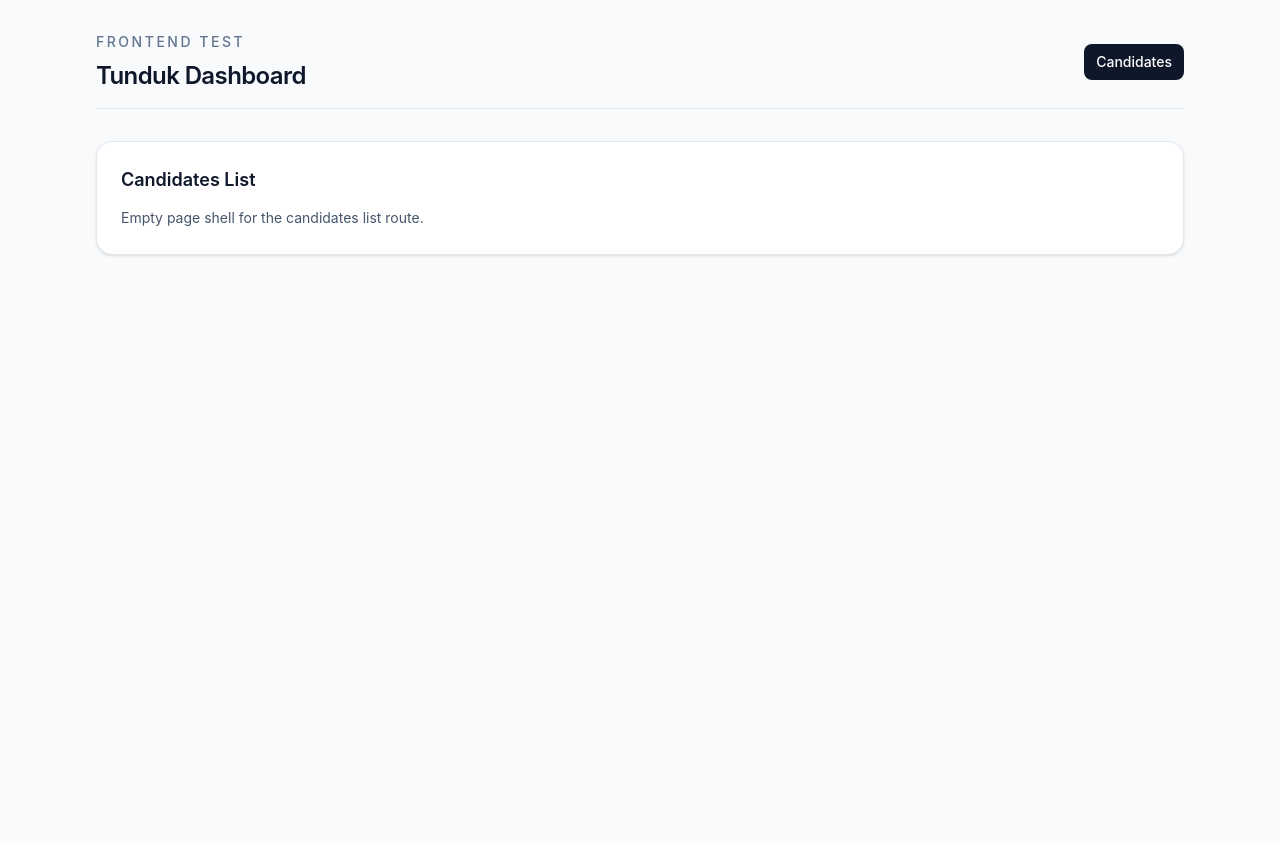
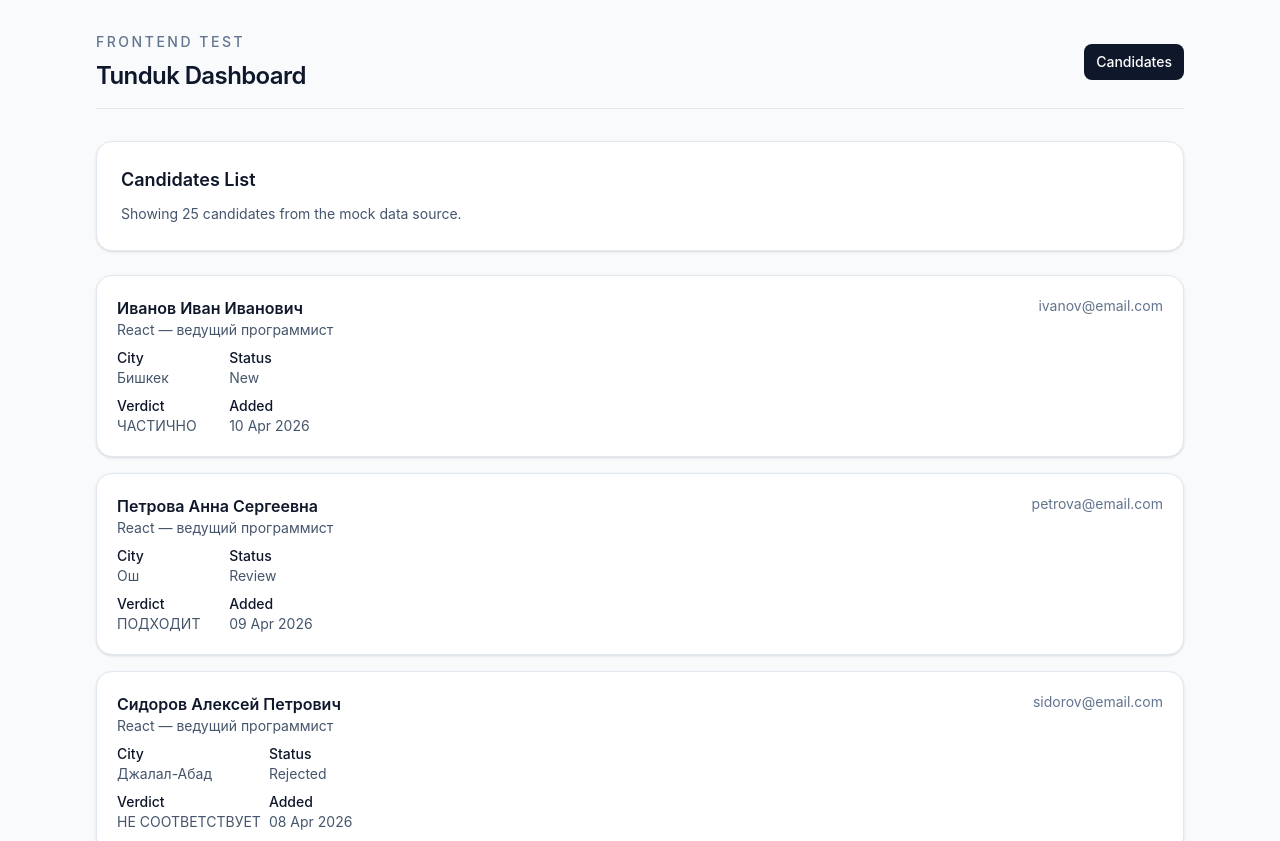
Before and after one commit to unclebusy/tunduk_dashboard, a React (Vite) app: page /candidates in a window 1280 px wide. Shown: the top 841 px of the page. Before the commit the page ends 800 px from the top, so only its background shows below. Built offline with nearby package versions, Linux system fonts and the light colour scheme.

Commit message:
Render basic candidates list from the mock API

```diff
--- /dev/null
+++ b/src/components/CandidateCard.tsx
@@ -0,0 +1,66 @@
+import { Link } from 'react-router';
+import type { Candidate } from '../types/candidate';
+
+interface CandidateCardProps {
+  candidate: Candidate;
+}
+
+function formatCreatedAt(value: string): string {
+  return new Intl.DateTimeFormat('en-GB', {
+    day: '2-digit',
+    month: 'short',
+    year: 'numeric',
+  }).format(new Date(value));
+}
+
+function CandidateCard({ candidate }: CandidateCardProps) {
+  return (
+    <article className="rounded-2xl border border-slate-200 bg-white p-5 shadow-sm transition-shadow hover:shadow-md">
+      <div className="flex flex-col gap-4 sm:flex-row sm:items-start sm:justify-between">
+        <div className="space-y-2">
+          <div>
+            <h3 className="text-base font-semibold text-slate-900">
+              <Link
+                to={`/candidates/${candidate.id}`}
+                className="transition-colors hover:text-slate-700"
+              >
+                {candidate.name}
+              </Link>
+            </h3>
+            <p className="text-sm text-slate-600">{candidate.pos_label}</p>
+          </div>
+
+          <dl className="grid gap-2 text-sm text-slate-600 sm:grid-cols-2">
+            <div>
+              <dt className="font-medium text-slate-900">City</dt>
+              <dd>{candidate.city}</dd>
+            </div>
+            <div>
+              <dt className="font-medium text-slate-900">Status</dt>
+              <dd className="capitalize">{candidate.status}</dd>
+            </div>
+            <div>
+              <dt className="font-medium text-slate-900">Verdict</dt>
+              <dd>{candidate.verdict}</dd>
+            </div>
+            <div>
+              <dt className="font-medium text-slate-900">Added</dt>
+              <dd>{formatCreatedAt(candidate.createdAt)}</dd>
+            </div>
+          </dl>
+        </div>
+
+        <div className="shrink-0 text-sm text-slate-500">
+          <a
+            href={`mailto:${candidate.email}`}
+            className="transition-colors hover:text-slate-900"
+          >
+            {candidate.email}
+          </a>
+        </div>
+      </div>
+    </article>
+  );
+}
+
+export default CandidateCard;
--- a/src/pages/CandidatesListPage.tsx
+++ b/src/pages/CandidatesListPage.tsx
@@ -1,4 +1,54 @@
+import { useEffect, useState } from 'react';
+import CandidateCard from '../components/CandidateCard';
+import { getCandidates } from '../services/candidatesApi';
+import type { Candidate } from '../types/candidate';
+
 function CandidatesListPage() {
+  const [candidates, setCandidates] = useState<Candidate[]>([]);
+  const [isLoading, setIsLoading] = useState(true);
+  const [errorMessage, setErrorMessage] = useState<string | null>(null);
+  const [reloadKey, setReloadKey] = useState(0);
+
+  useEffect(() => {
+    let isMounted = true;
+
+    async function loadCandidates() {
+      setIsLoading(true);
+      setErrorMessage(null);
+
+      try {
+        const nextCandidates = await getCandidates();
+
+        if (!isMounted) {
+          return;
+        }
+
+        setCandidates(nextCandidates);
+      } catch (error) {
+        if (!isMounted) {
+          return;
+        }
+
+        setErrorMessage(
+          error instanceof Error
+            ? error.message
+            : 'Failed to load candidates.',
+        );
+      } finally {
+        if (isMounted) {
+          setIsLoading(false);
+        }
+      }
+    }
+
+    void loadCandidates();
+
+    return () => {
+      isMounted = false;
+    };
+  }, [reloadKey]);
+
+  if (isLoading) {
     return (
       <section className="rounded-2xl border border-slate-200 bg-white p-6 shadow-sm">
         <div className="space-y-3">
@@ -6,11 +56,55 @@ function CandidatesListPage() {
             Candidates List
           </h2>
           <p className="text-sm leading-6 text-slate-600">
-          Empty page shell for the candidates list route.
+            Loading candidates...
           </p>
         </div>
       </section>
     );
   }
 
+  if (errorMessage) {
+    return (
+      <section className="rounded-2xl border border-red-200 bg-red-50 p-6 shadow-sm">
+        <div className="space-y-4">
+          <div className="space-y-2">
+            <h2 className="text-lg font-semibold text-slate-900">
+              Candidates List
+            </h2>
+            <p className="text-sm leading-6 text-red-700">{errorMessage}</p>
+          </div>
+          <button
+            type="button"
+            onClick={() => setReloadKey((currentValue) => currentValue + 1)}
+            className="inline-flex rounded-lg bg-slate-900 px-4 py-2 text-sm font-medium text-white transition-colors hover:bg-slate-700"
+          >
+            Try again
+          </button>
+        </div>
+      </section>
+    );
+  }
+
+  return (
+    <div className="space-y-6">
+      <section className="rounded-2xl border border-slate-200 bg-white p-6 shadow-sm">
+        <div className="space-y-2">
+          <h2 className="text-lg font-semibold text-slate-900">
+            Candidates List
+          </h2>
+          <p className="text-sm leading-6 text-slate-600">
+            Showing {candidates.length} candidates from the mock data source.
+          </p>
+        </div>
+      </section>
+
+      <section className="space-y-4">
+        {candidates.map((candidate) => (
+          <CandidateCard key={candidate.id} candidate={candidate} />
+        ))}
+      </section>
+    </div>
+  );
+}
+
 export default CandidatesListPage;
```
Lines whose indentation alone changed are shown as unchanged.
